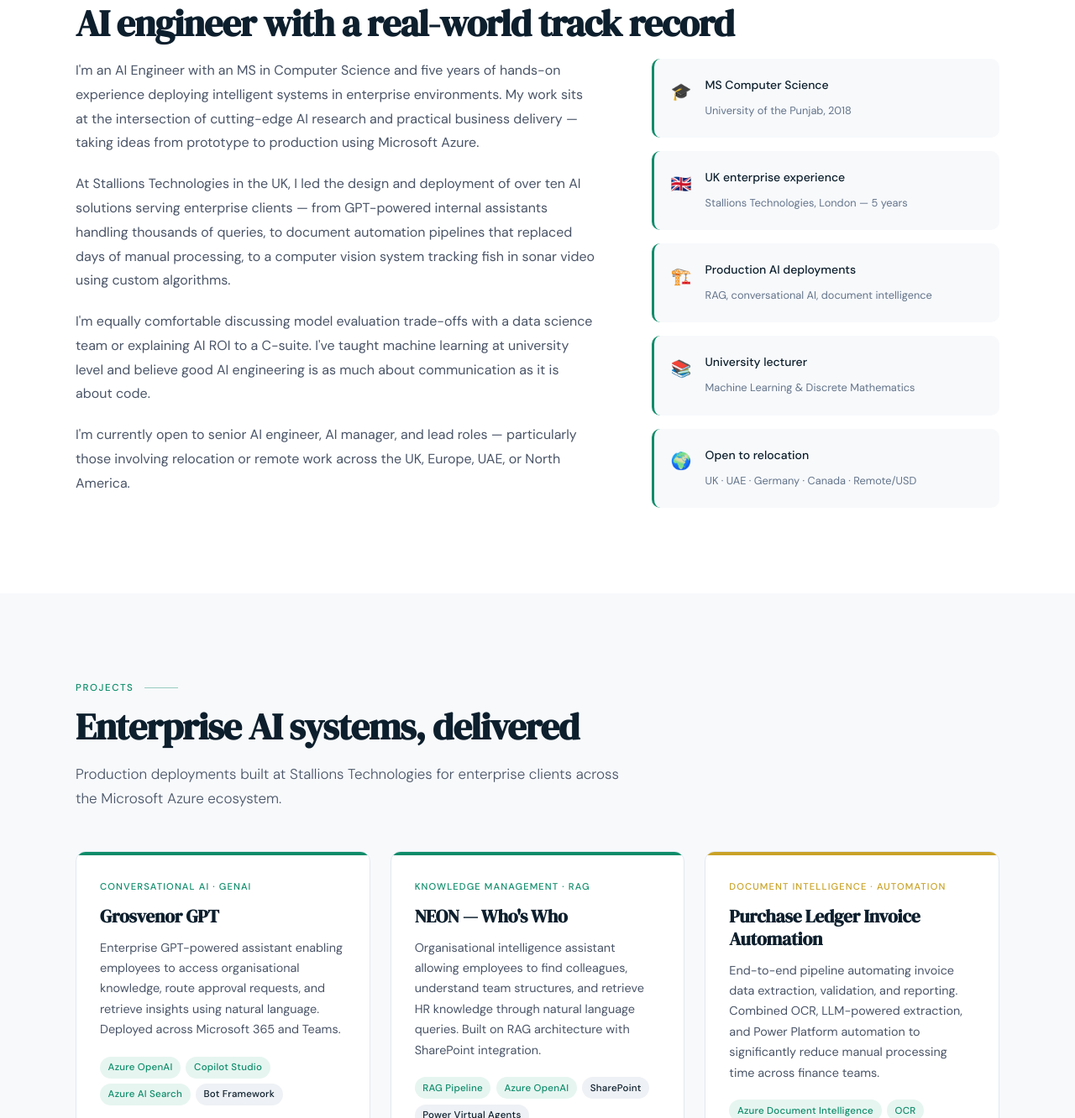
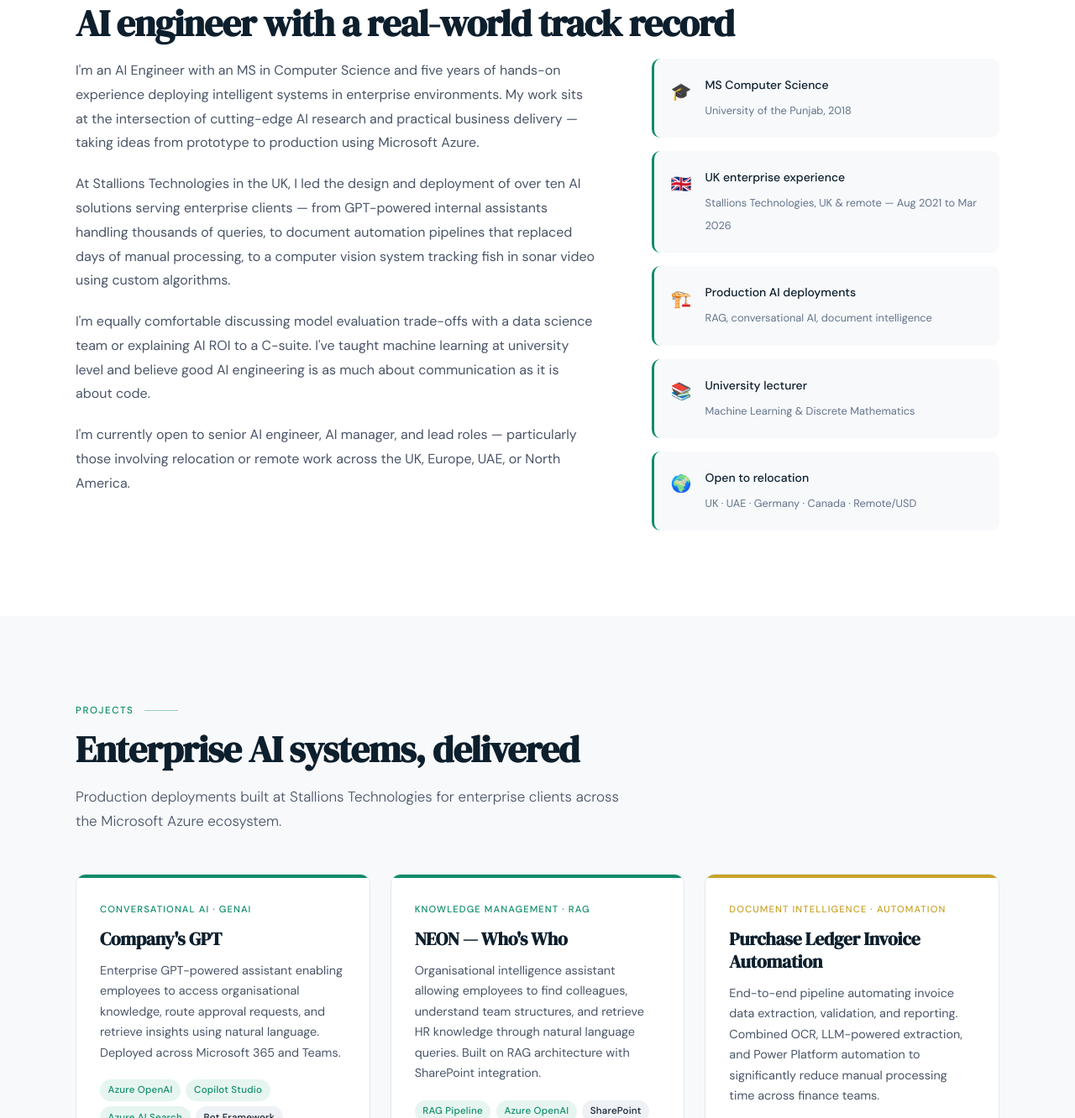
Before and after one commit to aroosashakeelkhan/aroosashakeelkhan.github.io, a plain HTML site: page index.html in a window 1280 px wide. Shown: the part 987-2319 px from the top of the page at 84% size. Drawn offline with Linux system fonts and the light colour scheme.

Commit message:
Update job duration and project title in index.html

```diff
--- a/index.html
+++ b/index.html
@@ -948,7 +948,7 @@
           <div class="highlight-icon">🇬🇧</div>
           <div class="highlight-text">
             <strong>UK enterprise experience</strong>
-            <span>Stallions Technologies, London — 5 years</span>
+            <span>Stallions Technologies, UK & remote — Aug 2021 to Mar 2026</span>
           </div>
         </div>
         <div class="highlight-item">
@@ -990,7 +990,7 @@
         <div class="project-stripe"></div>
         <div class="project-body">
           <div class="project-type">Conversational AI · GenAI</div>
-          <h3 class="project-title">Grosvenor GPT</h3>
+          <h3 class="project-title">Company's GPT</h3>
           <p class="project-desc">Enterprise GPT-powered assistant enabling employees to access organisational knowledge, route approval requests, and retrieve insights using natural language. Deployed across Microsoft 365 and Teams.</p>
           <div class="project-stack">
             <span class="stack-pill">Azure OpenAI</span>
```
